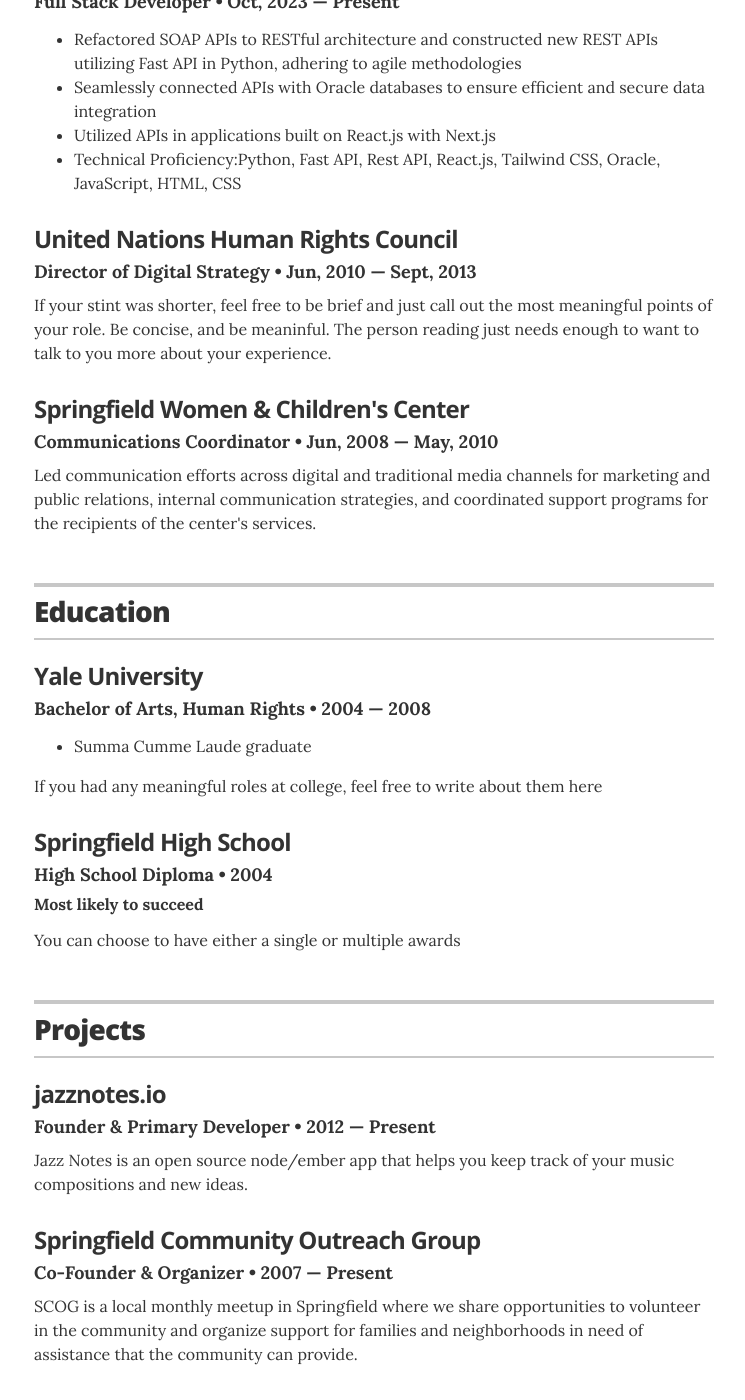
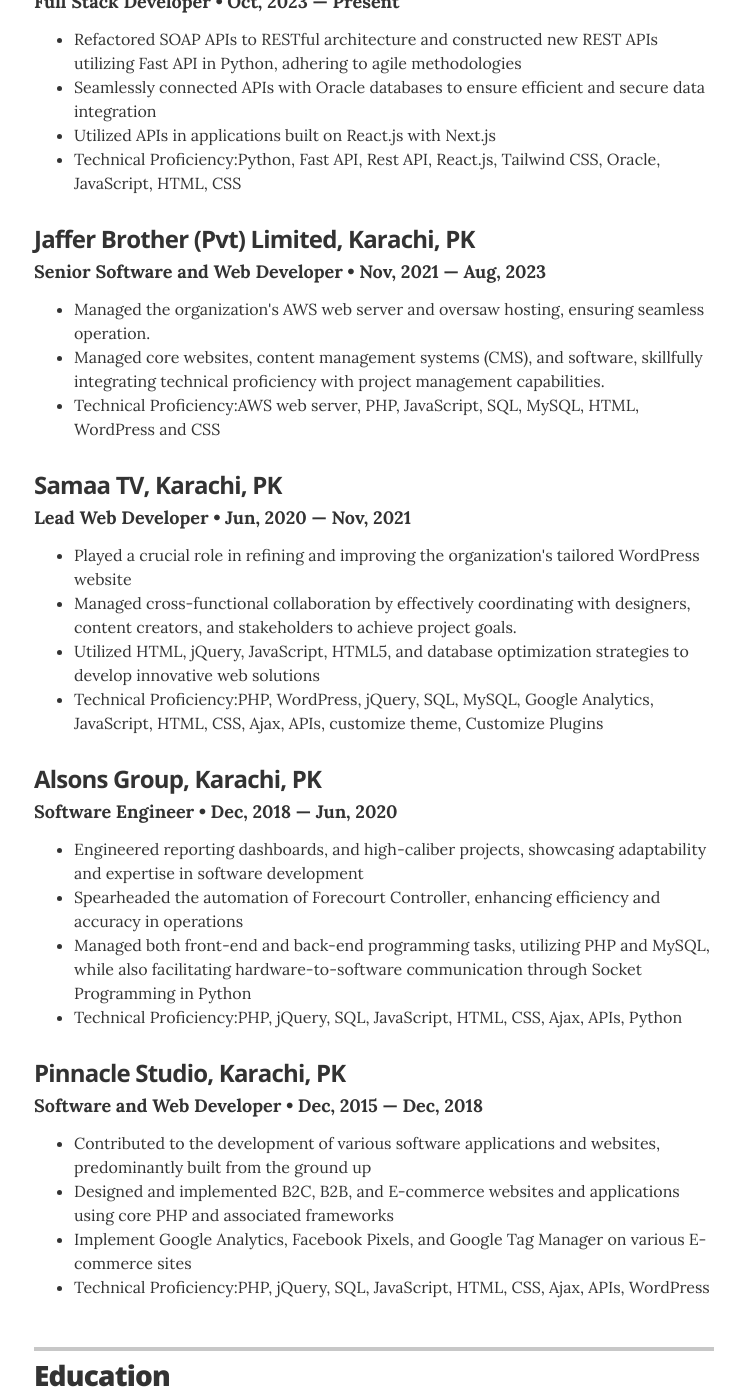
Before and after one commit to faizan1992/resume, a Jekyll site: the page built from index.html, in a window 1280 px wide and 1400 px high, scrolled down 714 px. Shown: the whole window, without its empty margins (266-1011 px from the left). Built offline with Jekyll 4.4.1, drawn with Linux system fonts in a browser that asks for light colours.

Commit message:
Adding more experiences

```diff
--- a/_data/experience.yml
+++ b/_data/experience.yml
@@ -1,19 +1,30 @@
 # Jobs
-# VP of Global Communications
+# West Yorkshire Pension Fund
 - company: West Yorkshire Pension Fund (Bradford Council), Bradford, UK
   position: Full Stack Developer
   duration: Oct, 2023 &mdash; Present
   summary: <ul class="resume-item-list"><li>Refactored SOAP APIs to RESTful architecture and constructed new REST APIs utilizing Fast API in Python, adhering to agile methodologies</li><li>Seamlessly connected APIs with Oracle databases to ensure efficient and secure data integration</li><li>Utilized APIs in applications built on React.js with Next.js</li><li>Technical Proficiency:Python, Fast API, Rest API, React.js, Tailwind CSS, Oracle, JavaScript, HTML, CSS</li></ul>
 
-# Director of Digital Stratgy
-- company: United Nations Human Rights Council
-  position: Director of Digital Strategy
-  duration:  Jun, 2010 &mdash; Sept, 2013
-  summary: If your stint was shorter, feel free to be brief and just call out the most meaningful points of your role. Be concise, and be meaninful. The person reading just needs enough to want to talk to you more about your experience.
+# Jaffer Brother (Pvt) Limited
+- company: Jaffer Brother (Pvt) Limited, Karachi, PK
+  position: Senior Software and Web Developer
+  duration: Nov, 2021 &mdash; Aug, 2023
+  summary: <ul class="resume-item-list"><li>Managed the organization's AWS web server and oversaw hosting, ensuring seamless operation.</li><li>Managed core websites, content management systems (CMS), and software, skillfully integrating technical proficiency with project management capabilities.</li><li>Technical Proficiency:AWS web server, PHP, JavaScript, SQL, MySQL, HTML, WordPress and CSS</li></ul>
 
+# Samaa TV
+- company: Samaa TV, Karachi, PK
+  position: Lead Web Developer
+  duration:   Jun, 2020  &mdash; Nov, 2021
+  summary: <ul class="resume-item-list"><li>Played a crucial role in refining and improving the organization's tailored WordPress website</li><li>Managed cross-functional collaboration by effectively coordinating with designers, content creators, and stakeholders to achieve project goals.</li><li>Utilized HTML, jQuery, JavaScript, HTML5, and database optimization strategies to develop innovative web solutions</li><li>Technical Proficiency:PHP, WordPress, jQuery, SQL, MySQL, Google Analytics, JavaScript, HTML, CSS, Ajax, APIs, customize theme, Customize Plugins</li></ul>
 
-# Communications Coordinator
-- company: Springfield Women & Children's Center
-  position: Communications Coordinator
-  duration:   Jun, 2008  &mdash; May, 2010
-  summary: Led communication efforts across digital and traditional media channels for marketing and public relations, internal communication strategies, and coordinated support programs for the recipients of the center's services.
+# Alsons Group
+- company: Alsons Group, Karachi, PK
+  position: Software Engineer
+  duration:   Dec, 2018  &mdash; Jun, 2020
+  summary: <ul class="resume-item-list"><li>Engineered reporting dashboards, and high-caliber projects, showcasing adaptability and expertise in software development</li><li>Spearheaded the automation of Forecourt Controller, enhancing efficiency and accuracy in operations</li><li>Managed both front-end and back-end programming tasks, utilizing PHP and MySQL, while also facilitating hardware-to-software communication through Socket Programming in Python</li><li>Technical Proficiency:PHP, jQuery, SQL, JavaScript, HTML, CSS, Ajax, APIs, Python</li></ul>
+
+  # Pinnacle Studio
+- company: Pinnacle Studio, Karachi, PK
+  position: Software and Web Developer
+  duration:   Dec, 2015  &mdash; Dec, 2018
+  summary: <ul class="resume-item-list"><li>Contributed to the development of various software applications and websites, predominantly built from the ground up</li><li>Designed and implemented B2C, B2B, and E-commerce websites and applications using core PHP and associated frameworks</li><li>Implement Google Analytics, Facebook Pixels, and Google Tag Manager on various E-commerce sites</li><li>Technical Proficiency:PHP, jQuery, SQL, JavaScript, HTML, CSS, Ajax, APIs, WordPress</li></ul>
```
